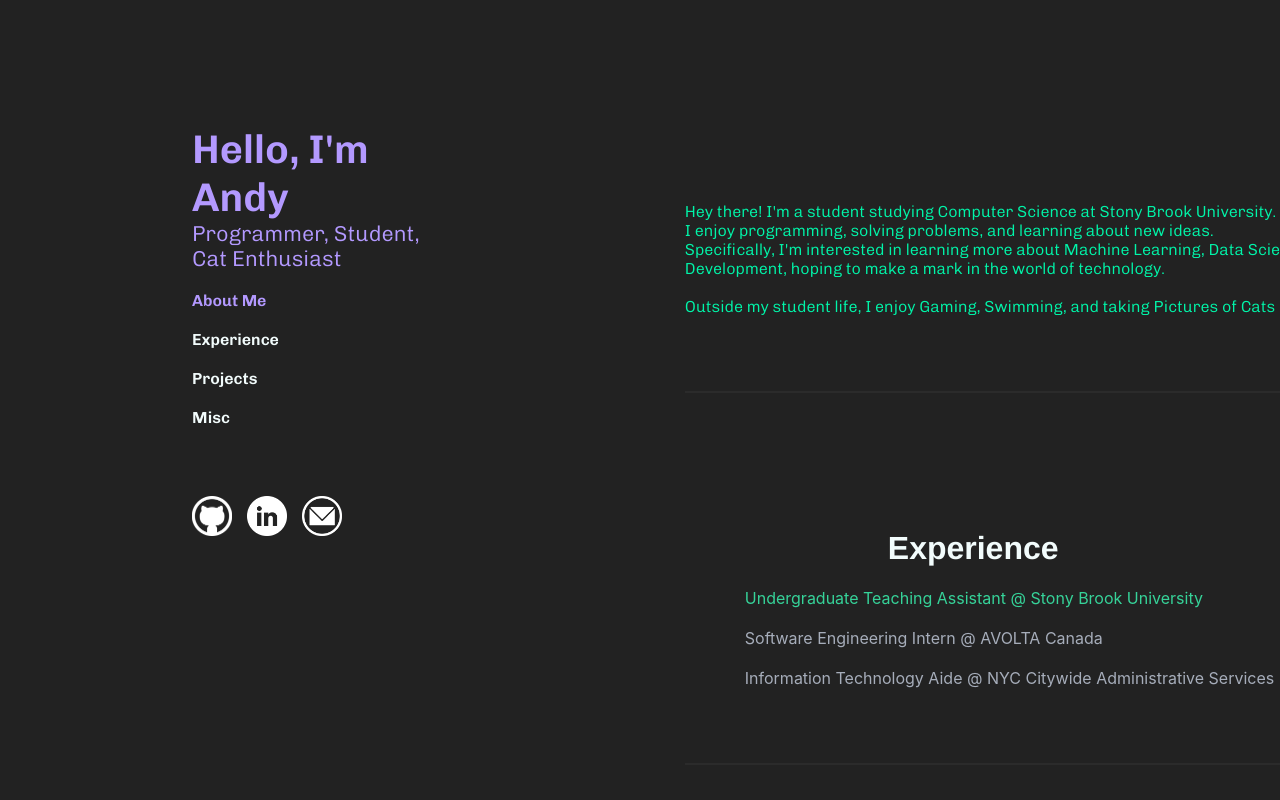
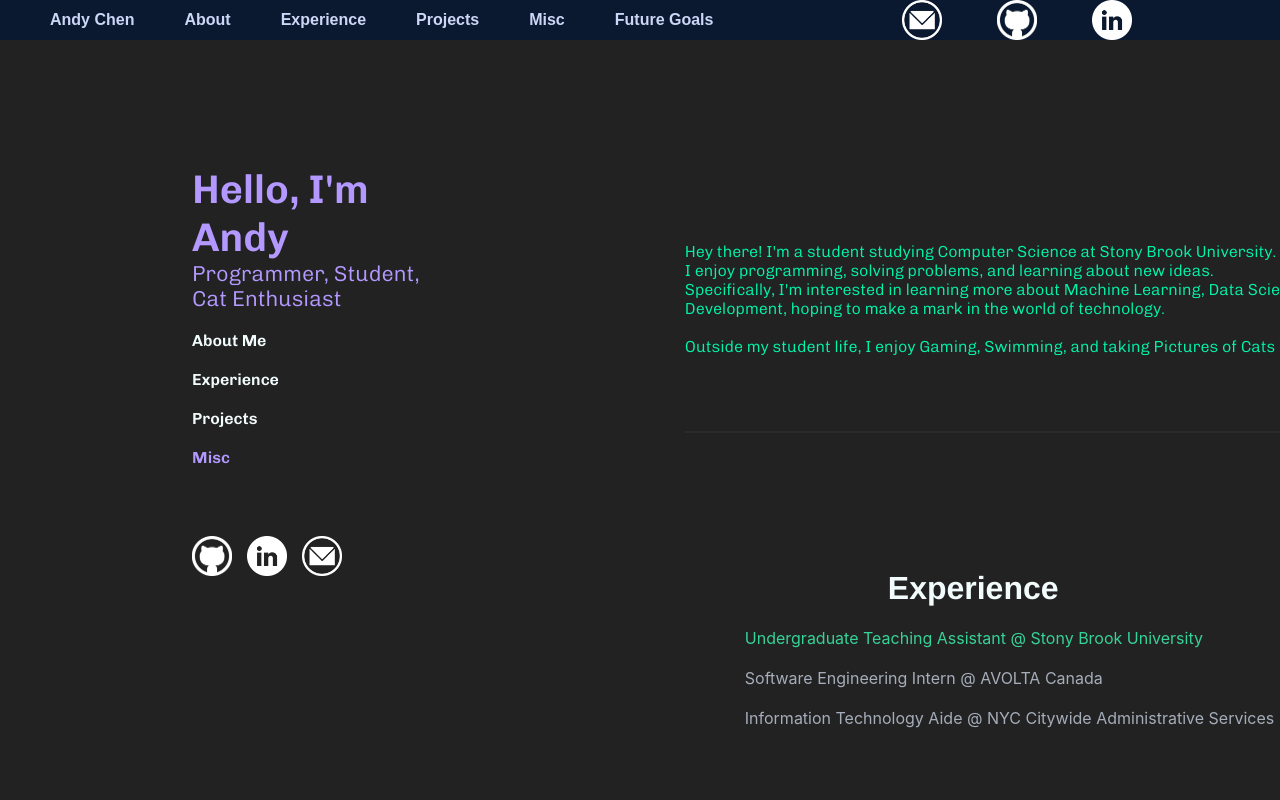
Before and after one commit to Douhwe/portfolio, a React (Create React App) app: page / in a window 1280 px wide. Shown: the top 800 px of the page. Built offline with nearby package versions, Linux system fonts and the light colour scheme.

Commit message:
added topview navbar

```diff
--- a/package.json
+++ b/package.json
@@ -4,7 +4,10 @@
   "version": "0.1.0",
   "private": true,
   "dependencies": {
+    "@emotion/react": "^11.11.4",
+    "@emotion/styled": "^11.11.5",
     "@iconify/react": "^4.1.1",
+    "@mui/material": "^5.15.15",
     "@testing-library/jest-dom": "^5.17.0",
     "@testing-library/react": "^13.4.0",
     "@testing-library/user-event": "^13.5.0",
@@ -14,8 +17,10 @@
     "@types/react-dom": "^18.2.18",
     "iconify": "^1.4.0",
     "react": "^18.2.0",
+    "react-bootstrap": "^2.10.2",
     "react-dom": "^18.2.0",
     "react-icons": "^4.12.0",
+    "react-router-dom": "^6.22.3",
     "react-scripts": "5.0.1",
     "react-scroll": "^1.9.0",
     "typescript": "^4.9.5",
--- a/src/App.js
+++ b/src/App.js
@@ -1,11 +1,40 @@
 import { Portfolio } from './components/Portfolio';
+import NavBar from './components/NavBar';
+import './components/Global.css';
+import  {
+    BrowserRouter as Router,
+    Routes,
+    Route,
+    Link
+} from "react-router-dom";
 
 function App() {
     return (
-        <div className="App">
-            <Portfolio />
-        </div>
+        <Router> {/* Keeps URL Link in Sync */}
+            <div className="NavBar">
+            <NavBar/>
+            </div>
+
+            <div>
+                <Routes> {/* Renders Component specified by Path */}
+                    <Route path="/future-goals" element={<FutureGoals />} />
+                    <Route path="/" element={<Home/>}/>
+                </Routes>
+            </div>
+        </Router>
     );
 }
 
+
+function Home() {
+    return <div className="App">
+    <Portfolio />
+    </div>
+  }
+
+  function FutureGoals() {
+    return <h2>Future Goals</h2>;
+  }
+
+
 export default App;
--- /dev/null
+++ b/src/components/Global.css
@@ -0,0 +1,13 @@
+:root {
+    --dark-navy: #020c1b;
+    --navy: #0a192f;
+    --light-navy: #112240;
+    --lightest-navy: #233554;
+    --navy-shadow: rgba(2, 12, 27, 0.7);
+    --slate: #8892b0;
+    --light-slate: #a8b2d1;
+    --lightest-slate: #ccd6f6;
+    --white: #e6f1ff;
+    --green-bright: #64ffda;
+    --green-tint: rgba(100, 255, 218, 0.1);
+  }
--- /dev/null
+++ b/src/components/NavBar.css
@@ -0,0 +1,57 @@
+.custom-navbar {
+    background-color: var(--navy);
+    color: var(--lightest-slate);
+    font-family: 'NTR', sans-serif;  /* Added a fallback font */
+    font-weight: bold;
+
+}
+
+.custom-navbar .navbar-nav {
+    display:flex;
+    align-items: center;
+}
+
+
+.custom-navbar .nav-link {
+    text-decoration: none;
+    color: var(--lightest-slate) !important;
+    margin-right: 15px;
+    padding-left: 35px;
+    align-items: center;
+    justify-content: center;
+    display: flex;
+}
+
+/* Adjusting the left-side nav container */
+.custom-navbar .me-auto {
+    margin-left: 15px; /* Adds space from the left end of the navbar */
+}
+
+.custom-navbar .ms-auto {
+    margin-right: 10%; /* Adds space from the right end of the navbar */
+}
+
+.custom-navbar .navbar-collapse {
+    display: flex;
+    justify-content: space-between; /* Name on left and Links on the right */
+    flex-grow: 1;
+}
+
+.custom-navbar .nav-link:hover {
+    color: var(--green-bright) !important;
+}
+
+.custom-navbar .icon {
+    margin-right: 5px;
+    vertical-align: middle;
+}
+
+@media only screen and (max-width: 600px) {
+    .custom-navbar .navbar-brand {
+        display: none;
+    }
+
+    .custom-navbar .nav-link {
+        display: none;
+    }
+}
--- /dev/null
+++ b/src/components/NavBar.tsx
@@ -0,0 +1,78 @@
+import Container from "react-bootstrap/Container";
+import Nav from "react-bootstrap/Nav";
+import Navbar from "react-bootstrap/Navbar";
+import { Link, useNavigate, useLocation } from "react-router-dom";
+import GithubIcon from "../assets/icons/githublogo.png";
+import LinkedinIcon from "../assets/icons/linkedinlogo.png";
+import EmailIcon from "../assets/icons/emaillogo.png";
+import "./NavBar.css";
+
+const NavBar = () => {
+    const navigate = useNavigate();
+    const location = useLocation();
+
+    const handleNavigation = (section: any) => {
+        // If already on the home page, just scroll to the section
+        if (location.pathname === '/') {
+          const sectionElement = document.querySelector(section);
+          if (sectionElement) {
+            sectionElement.scrollIntoView({ behavior: 'smooth' });
+          }
+        } else {
+          // Navigate to the home page and then scroll to the section
+          navigate('/');
+
+          setTimeout(() => {
+            const sectionElement = document.querySelector(section);
+            if (sectionElement) {
+              sectionElement.scrollIntoView({ behavior: 'smooth' });
+            }
+          }, 100);
+        }
+      };
+
+return (
+    <Navbar fixed="top" className="custom-navbar" variant="dark">
+      <Container>
+        <Navbar.Collapse id="basic-navbar-nav">
+
+            <Nav className="me-auto">
+                <Link to="/" className="nav-link">Andy Chen</Link>
+                <div onClick={() => handleNavigation('#about')} className="nav-link">About</div>
+                <div onClick={() => handleNavigation('#experience')} className="nav-link">Experience</div>
+                <div onClick={() => handleNavigation('#projects')} className="nav-link">Projects</div>
+                <div onClick={() => handleNavigation('#misc')} className="nav-link">Misc</div>
+                <Link to="/future-goals" className="nav-link">Future Goals</Link>
+            </Nav>
+
+            <Nav className="ms-auto">
+                <Nav.Link>
+                    <img className='icon' onClick={() => openLink('https://drive.google.com/file/d/1sh2EyVdrzNhEMcs2ciFTsMuFd0rMoTWq/view?usp=sharing')} src={EmailIcon} alt='resume' width={40}/>
+                </Nav.Link>
+            <Nav.Link>
+                <img className='icon' onClick={() => openLink('https://github.com/douhwe')} src={GithubIcon} alt='github' width={40}/>
+            </Nav.Link>
+            <Nav.Link>
+                <img className='icon' onClick={() => openLink('https://www.linkedin.com/in/andychen1024/')} src={LinkedinIcon} alt='linked-in' width={40} />
+            </Nav.Link>
+            </Nav>
+
+        </Navbar.Collapse>
+      </Container>
+    </Navbar>
+  );
+};
+
+const openLink = (link: string): void => {
+    try {
+        const newWindow = window.open(link, '_blank');
+        if (newWindow) {
+            newWindow.focus();
+        }
+    }
+    catch (error) {
+        console.error('Error Opening Link: ', error);
+    }
+};
+
+export default NavBar;
--- a/src/components/Sidebar.tsx
+++ b/src/components/Sidebar.tsx
@@ -10,7 +10,6 @@ import LinkedinIcon from "../assets/icons/linkedinlogo.png";
 import EmailIcon from "../assets/icons/emaillogo.png";
 
 const Sidebar = () => {
-    type URL = string;
 
     const [activeSection, setActiveSection] = useState('About Me');
 
@@ -22,7 +21,7 @@ const Sidebar = () => {
         return activeSection === sectionName ? "#B399FF" : "#F2FCFC"; // Active color is purple
     };
 
-    const openLink = (link: URL): void => {
+    const openLink = (link: string): void => {
         try {
             const newWindow = window.open(link, '_blank');
             if (newWindow) {
--- a/src/index.css
+++ b/src/index.css
@@ -11,3 +11,7 @@ code {
   font-family: source-code-pro, Menlo, Monaco, Consolas, 'Courier New',
     monospace;
 }
+
+@tailwind base;
+@tailwind components;
+@tailwind utilities;
```
Also changed, not shown: 1 other file (tests, documents, lock files or other folders).
